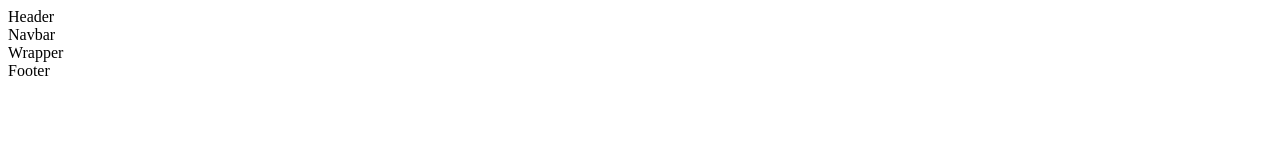
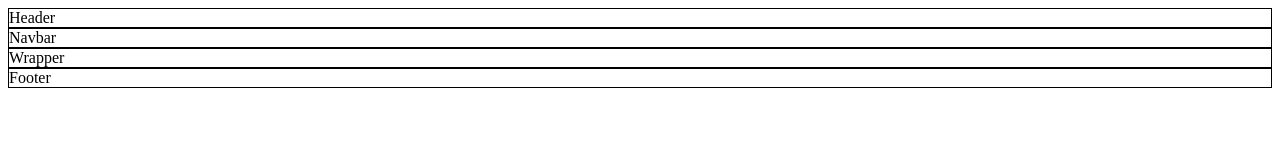
Before and after one commit to AlexinaO/FormationJS, a website: page index.html in a window 1280 px wide. Drawn offline with Linux system fonts and the light colour scheme.

Commit message:
Ajout de link style.css

```diff
--- a/index.html
+++ b/index.html
@@ -4,6 +4,7 @@
     <meta charset="UTF-8" />
     <meta name="viewport" content="width=device-width, initial-scale=1.0" />
     <title>Formation JS</title>
+    <link rel="stylesheet" href="/style/style.css" />
   </head>
   <body>
     <div>Header</div>
```
